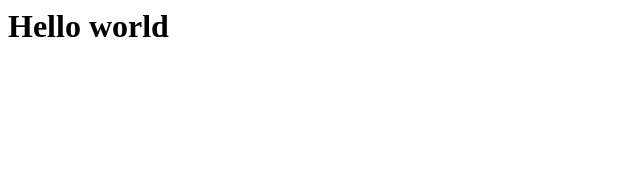
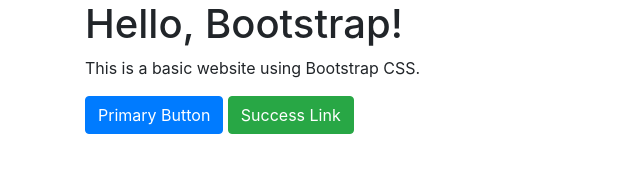
Before and after one commit to MetaGenproject/Web1, a plain HTML site: page Index.html in a window 1280 px wide. Shown: the whole page, without its empty margins (0-640 px from the left). Drawn offline with nearby package versions, Linux system fonts and the light colour scheme.

Commit message:
Update Index.html

```diff
--- a/Index.html
+++ b/Index.html
@@ -1,5 +1,27 @@
+<!DOCTYPE html>
+<html lang="en">
 <head>
-  <title> MetaGen Project Website</title>
+    <meta charset="UTF-8">
+    <meta name="viewport" content="width=device-width, initial-scale=1.0">
+    <title>Bootstrap Website</title>
+    <!-- Bootstrap CSS link -->
+    <link rel="stylesheet" href="https://maxcdn.bootstrapcdn.com/bootstrap/4.5.2/css/bootstrap.min.css">
+</head>
 <body>
-<h1> Hello world</h1>
+
+<div class="container">
+    <h1>Hello, Bootstrap!</h1>
+    <p>This is a basic website using Bootstrap CSS.</p>
+
+    <!-- Bootstrap components -->
+    <button type="button" class="btn btn-primary">Primary Button</button>
+    <a href="#" class="btn btn-success">Success Link</a>
+</div>
+
+<!-- Bootstrap JS and Popper.js scripts (optional) -->
+<script src="https://code.jquery.com/jquery-3.5.1.slim.min.js"></script>
+<script src="https://cdn.jsdelivr.net/npm/@popperjs/core@2.5.2/dist/umd/popper.min.js"></script>
+<script src="https://cdn.jsdelivr.net/npm/bootstrap@4.5.2/dist/js/bootstrap.min.js"></script>
+
 </body>
+</html>
```
